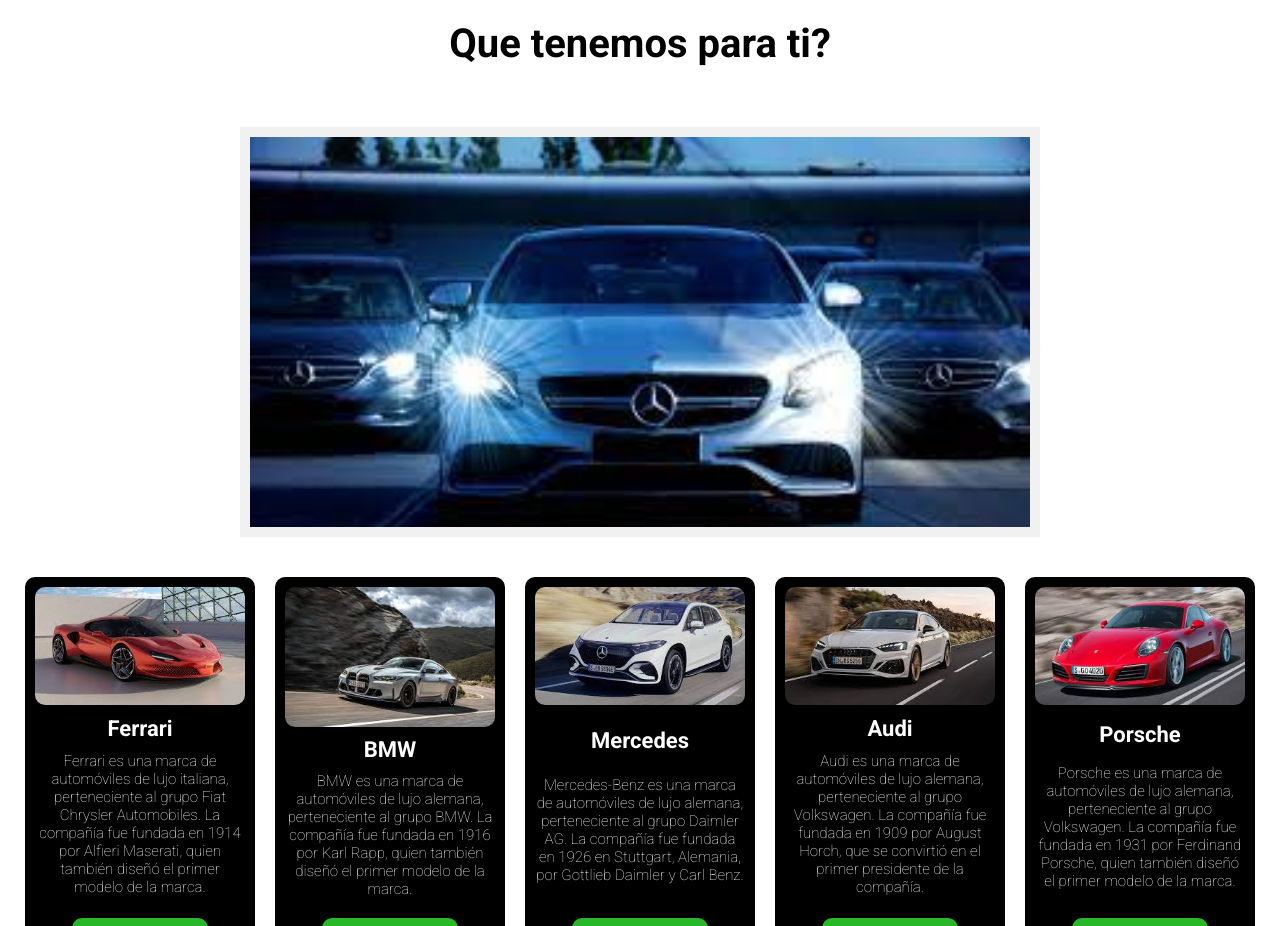
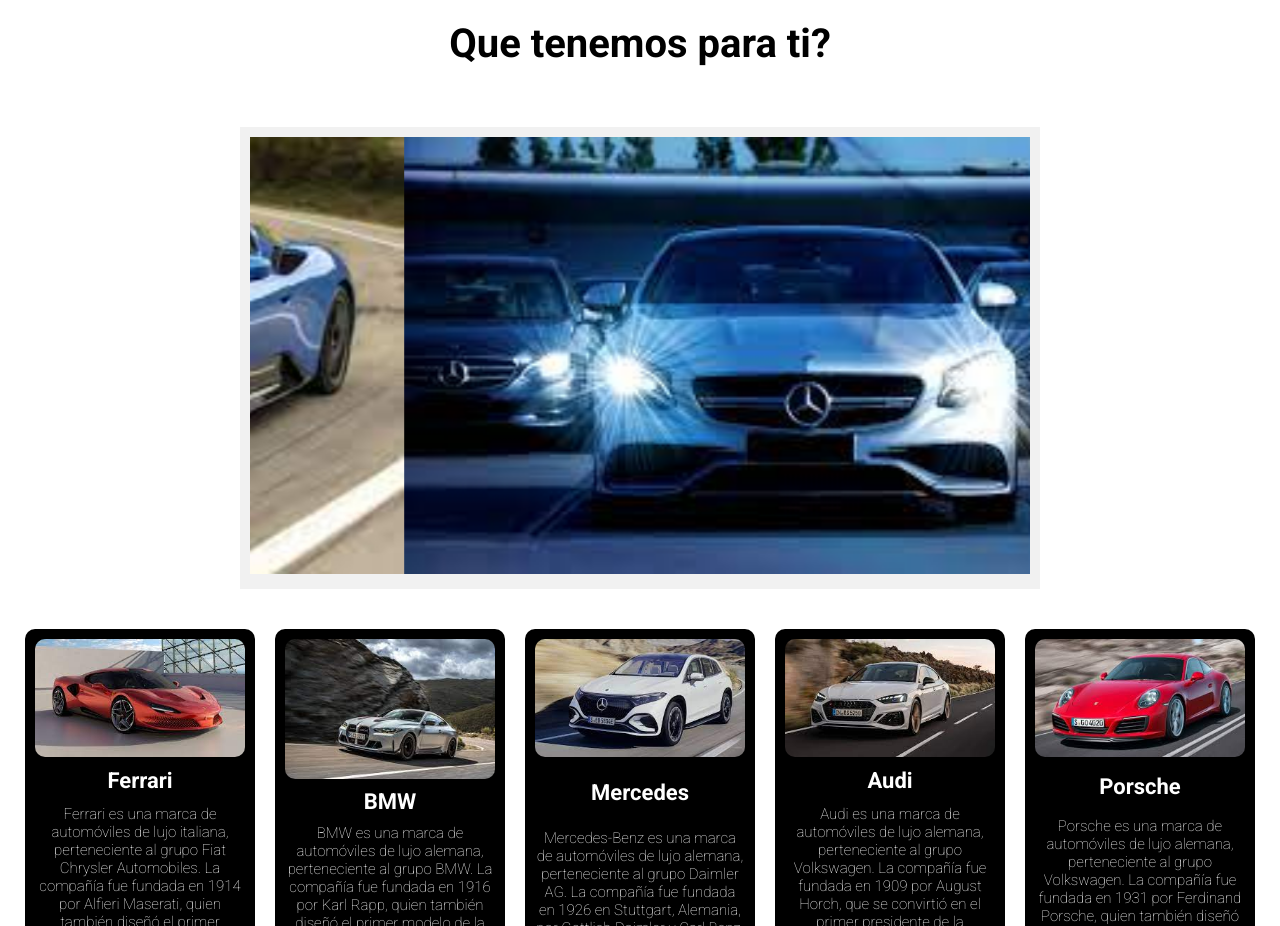
Before and after one commit to cmglezpdev/landing-page, a React (Create React App) app: page / in a window 1280 px wide. Shown: the part 580-1506 px from the top of the page. Built offline with nearby package versions, Linux system fonts and the light colour scheme.

Commit message:
fix: slider

```diff
--- a/src/components/gallery/Slider.jsx
+++ b/src/components/gallery/Slider.jsx
@@ -21,10 +21,10 @@
             <div>
                 <Slider {...settings}>
                     {
-                        new Array(8).fill(0).map((_, index) => (
+                        new Array(7).fill(0).map((_, index) => (
                             <div className='slider-item' key={index}>
                                 <img
-                                    src={`/assets/slider/car${index + 1}.jpg`} alt="car"
+                                    src={`/assets/slider/car${index}.jpg`} alt="car"
                                     className='slider-item__img'
                                 />
                             </div>
--- a/src/components/gallery/slider.scss
+++ b/src/components/gallery/slider.scss
@@ -7,30 +7,20 @@
     justify-content: center;
 
     > div {
-        height: 410px;
+        height: 100%;
         width: 100%;
         padding: 10px;
         background-color: rgb(241, 241, 241);
         max-width: 800px;
 
         .slider {
-            max-height: 390px;
             width: 100%;
             overflow: hidden;
 
             .slider-item {
-
-                background-position: center;
-                background-size: cover;
-                background-repeat: no-repeat;
-                height: 100%;
-                width: 100%;
-
                 &__img {
                     width: 100%;
                     height: 100%;
-                    object-fit: cover;
-                    object-position: center;
                 }
             }
 
```
